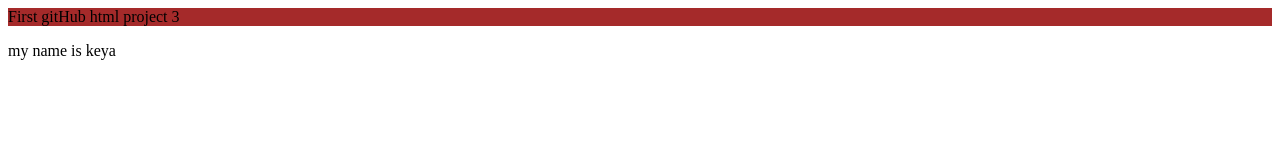
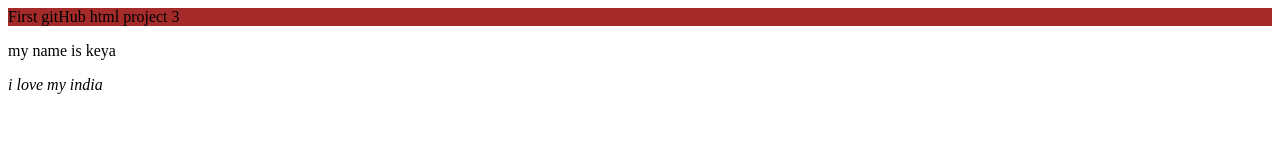
Before and after one commit to keya200402/learning-github, a plain HTML site: page index.html in a window 1280 px wide. Drawn offline with Linux system fonts and the light colour scheme.

Commit message:
I love my india

```diff
--- a/index.html
+++ b/index.html
@@ -9,5 +9,6 @@
 <body>
    <div class="colorcss"> First gitHub html project 3 </div>
 <p>my name is keya</p>
+<i>i love my india</i>
 </body>
 </html>
```
